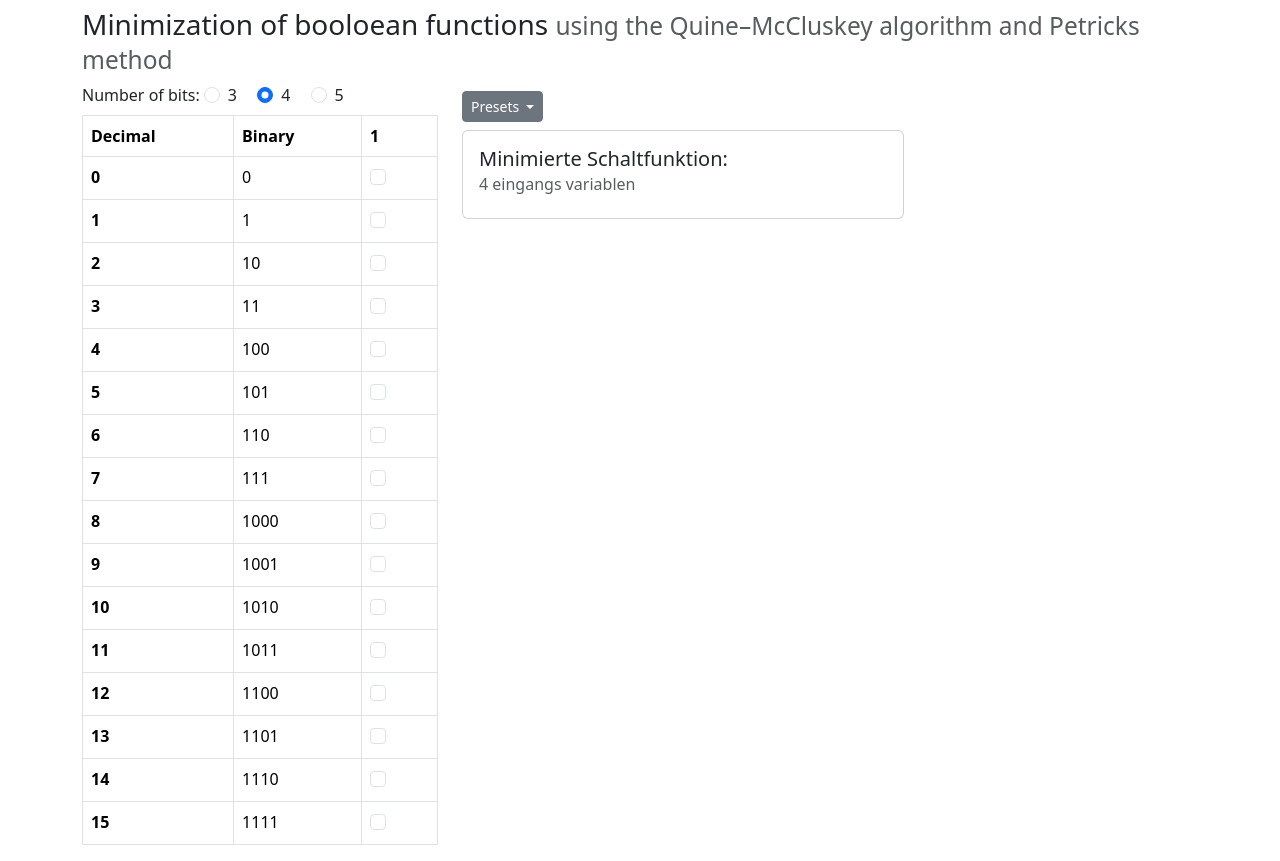
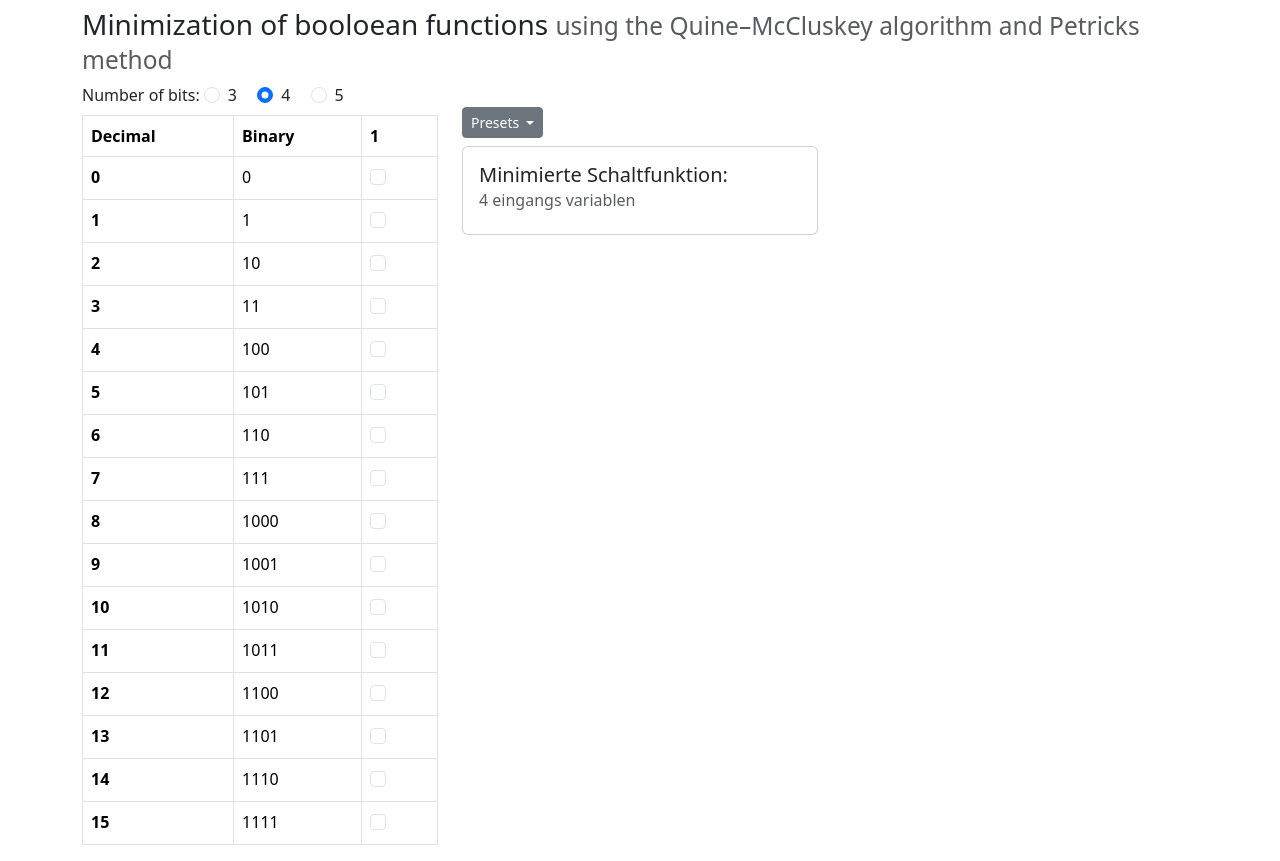
Before and after one commit to larsfriese/boolean-function-minimizer, a plain HTML site: page index.html in a window 1280 px wide. Drawn offline with nearby package versions, Linux system fonts and the light colour scheme.

Commit message:
Rearranged HTML

```diff
--- a/index.html
+++ b/index.html
@@ -51,9 +51,9 @@
                     <div id="table"></div>
 
                 </div>
-                <div class="col-8">
+                <div class="col mt-4" style="overflow: auto;">
 
-                    <div class="dropdown mt-2">
+                    <div class="dropdown">
                         <button class="btn btn-sm btn-secondary dropdown-toggle" type="button" data-bs-toggle="dropdown" aria-expanded="false">
                           Presets
                         </button>
@@ -64,18 +64,20 @@
                         </ul>
                     </div>
 
-                    <div class="card mt-2" style="overflow: auto; width: 60%">
-                        <div class="card-body">
-                            <h5 class="card-title">Minimierte Schaltfunktion: </h5>
-                            <h6 class="card-subtitle mb-2 text-muted">4 eingangs variablen</h6>
-                            <p class="card-text" id="Schaltfunktion"></p>
-                        </div>
+                    <div class="card mt-2" style="overflow: auto;">
+                      <div class="card-body">
+                          <h5 class="card-title">Minimierte Schaltfunktion: </h5>
+                          <h6 class="card-subtitle mb-2 text-muted">4 eingangs variablen</h6>
+                          <p class="card-text" id="Schaltfunktion"></p>
+                      </div>
                     </div>
 
-                    <div id="textboxes"></div>
-
+                </div>
+                <div class="col mt-4">
+                  <div id="kv_table"></div>
                 </div>
 
+                    <div id="textboxes"></div>
             </div>
         </div>
 
```
